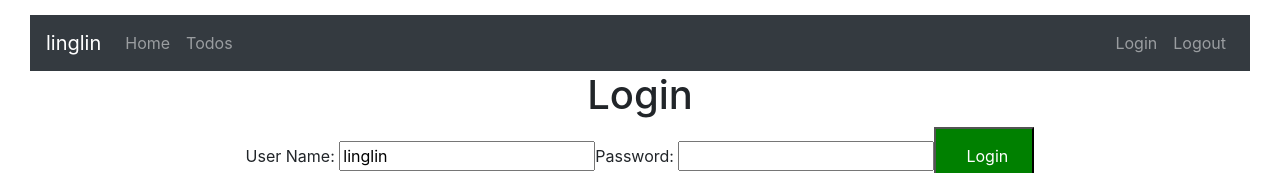
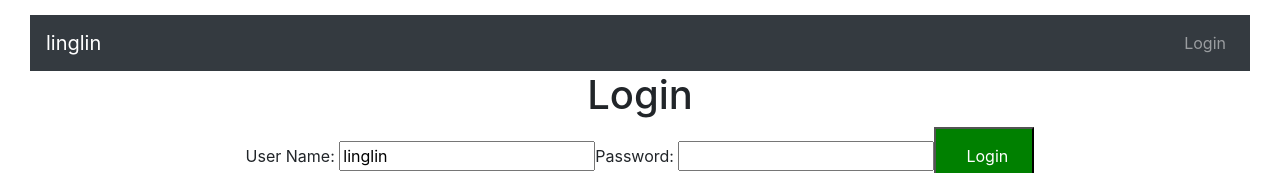
Before and after one commit to linlingaixuexi/TodoApp, a React (Create React App) app in the folder frontend/todo-app/: page / in a window 1280 px wide. Shown: the top 173 px of the page. Built offline with nearby package versions, Linux system fonts and the light colour scheme.

Commit message:
login done->no login link, logout done->only login

```diff
--- a/frontend/todo-app/src/components/todo/AuthenticationService.js
+++ b/frontend/todo-app/src/components/todo/AuthenticationService.js
@@ -1,10 +1,18 @@
 class AuthenticationService {
-    registerSuccessfulLogin(username, password) {
-        console.log("Login Successful!")
+
+    registerSuccessfulLogin(username,password){
+        console.log('registerSuccessfulLogin')
         sessionStorage.setItem('authenticatedUser', username);
     }
+
     logout() {
         sessionStorage.removeItem('authenticatedUser');
+    }
+
+    isUserLoggedIn() {
+        let user = sessionStorage.getItem('authenticatedUser')
+        if(user===null) return false
+        return true
     }
 }
 
--- /dev/null
+++ b/frontend/todo-app/src/components/todo/HeaderComponent.jsx
@@ -0,0 +1,44 @@
+import {Link, useNavigate } from 'react-router-dom';
+import AuthenticationService from './AuthenticationService.js'
+import React, {Component} from 'react'
+
+class HeaderComponent extends Component {
+    render() {
+        const isUserLoggedIn = AuthenticationService.isUserLoggedIn();
+        //console.log(isUserLoggedIn);
+
+        return (
+            <header>
+                <nav className = "navbar navbar-expand-md navbar-dark bg-dark">
+                    <div><a href = "http://www.linglin.com" className = "navbar-brand">linglin</a></div>
+                    <ul className = "navbar-nav">
+                       {isUserLoggedIn && <li><Link className="nav-link" to = "/welcome/linglin">Home</Link></li>}
+                        {isUserLoggedIn && <li><Link className="nav-link" to = "/todos">Todos</Link></li>}
+                    </ul>
+                    <ul className = "navbar-nav navbar-collapse justify-content-end">
+                        {!isUserLoggedIn && <li><Link className="nav-link" to = "/login">Login</Link></li>}
+                        {isUserLoggedIn && <li><Link className="nav-link" to = "/logout" onClick ={AuthenticationService.logout}>Logout</Link></li>}
+                    </ul>
+                </nav>
+            </header>
+        )
+    }
+}
+
+export const withRouter = (Component) => {
+    const Wrapper = (props) => {
+      const history = useNavigate();
+
+      return (
+        <Component
+          history={history}
+          {...props}
+          />
+      );
+    };
+
+    return Wrapper;
+  };
+
+
+export default withRouter(HeaderComponent);
--- a/frontend/todo-app/src/components/todo/LoginComponent.jsx
+++ b/frontend/todo-app/src/components/todo/LoginComponent.jsx
@@ -1,6 +1,7 @@
 import React, { Component } from 'react'
 import { useNavigate } from 'react-router-dom'
 import AuthenticationService from './AuthenticationService.js'
+
 
 class LoginComponent extends Component {
     constructor (props) {
@@ -52,7 +53,7 @@ class LoginComponent extends Component {
                     {this.state.showSuccessMessage && <div>Login Successful</div>}
                     User Name: <input type = "text" name = "username" value={this.state.username} onChange = {this.handleChange}/>
                     Password: <input type = "password" name = "password" value={this.state.password} onChange = {this.handleChange}/>
-                <button className="bnt bnt-success" onClick= {this.loginClicked}>Login</button>
+                    <button className="bnt bnt-success" onClick= {this.loginClicked}>Login</button>
                 </div>
             </div>
         )
--- a/frontend/todo-app/src/components/todo/TodoApp.jsx
+++ b/frontend/todo-app/src/components/todo/TodoApp.jsx
@@ -1,7 +1,9 @@
 import React, {Component} from 'react'
-import {BrowserRouter as Router, Routes, useParams, Route, Link} from 'react-router-dom'
+import {BrowserRouter as Router, Routes, useParams, Route} from 'react-router-dom'
 import AuthenticationService from './AuthenticationService.js'
 import LoginComponent from './LoginComponent.jsx'
+import HeaderComponent from './HeaderComponent.jsx'
+import {Link, useNavigate } from 'react-router-dom';
 
 //import WelcomeComponent from './WelcomeComponent.jsx'
 
@@ -28,26 +30,28 @@ class TodoApp extends Component {
     }
 }
 
-class HeaderComponent extends Component {
-    render() {
-        return (
-            <header>
-                <nav className = "navbar navbar-expand-md navbar-dark bg-dark">
-                    <div><a href = "http://www.linglin.com" className = "navbar-brand">linglin</a></div>
-                    <ul className = "navbar-nav">
-                        <li><Link className="nav-link" to = "/welcome/linglin">Home</Link></li>
-                        <li><Link className="nav-link" to = "/todos">Todos</Link></li>
-                    </ul>
-                    <ul className = "navbar-nav navbar-collapse justify-content-end">
-                        <li><Link className="nav-link" to = "/login">Login</Link></li>
-                        <li><Link className="nav-link" to = "/logout" onClick ={AuthenticationService.logout}>Logout</Link></li>
-                    </ul>
-                </nav>
-            </header>
+// class HeaderComponent extends Component {
+//     render() {
+//         const isUserLoggedIn = AuthenticationService.isUserLoggedIn();
+//         console.log(isUserLoggedIn);
 
-        )
-    }
-}
+//         return (
+//             <header>
+//                 <nav className = "navbar navbar-expand-md navbar-dark bg-dark">
+//                     <div><a href = "http://www.linglin.com" className = "navbar-brand">linglin</a></div>
+//                     <ul className = "navbar-nav">
+//                         <li><Link className="nav-link" to = "/welcome/linglin">Home</Link></li>
+//                         <li><Link className="nav-link" to = "/todos">Todos</Link></li>
+//                     </ul>
+//                     <ul className = "navbar-nav navbar-collapse justify-content-end">
+//                         <li><Link className="nav-link" to = "/login">Login</Link></li>
+//                         <li><Link className="nav-link" to = "/logout" onClick ={AuthenticationService.logout}>Logout</Link></li>
+//                     </ul>
+//                 </nav>
+//             </header>
+//         )
+//     }
+// }
 
 
 class FooterComponent extends Component {
@@ -60,18 +64,20 @@ class FooterComponent extends Component {
     }
 }
 
+
 class LogoutComponent extends Component {
     render() {
         return (
-            <div>
-            <h1> You are logged out</h1>
-                <div classname ="container">
-                    Thank you for Using Our Application.
+            <>
+                <h1>You are logged out</h1>
+                <div className="container">
+                    Thank You for Using Our Application.
                 </div>
-            </div>
+            </>
         )
     }
 }
+
 
 class ListTodosComponent extends Component {
     constructor(props) {
@@ -90,7 +96,7 @@ class ListTodosComponent extends Component {
         return (
         <div>
             <h1>List Todos</h1>
-            <div classname="container">
+            <div className="container">
                 <table className = "table">
                     <thead>
                         <tr>
@@ -104,7 +110,7 @@ class ListTodosComponent extends Component {
                         {
                             this.state.todos.map (
                                 todo =>
-                                    <tr>
+                                    <tr key = {todo.id}>
                                         {/* <td>{todo.id}</td> */}
                                         <td>{todo.description}</td>
                                         <td>{todo.done.toString()}</td>
@@ -125,7 +131,7 @@ function WelcomeComponent () {
         let {name} = useParams()
         return <div>
                     <h1> Welcome!</h1>
-                    <div classname ="container">Hi {name}! Welcome to your Todo Application. You can manage your todos <Link to = "/todos">here</Link>.
+                    <div className ="container">Hi {name}! Welcome to your Todo Application. You can manage your todos <Link to = "/todos">here</Link>.
                     </div>
             </div>
 }
```
